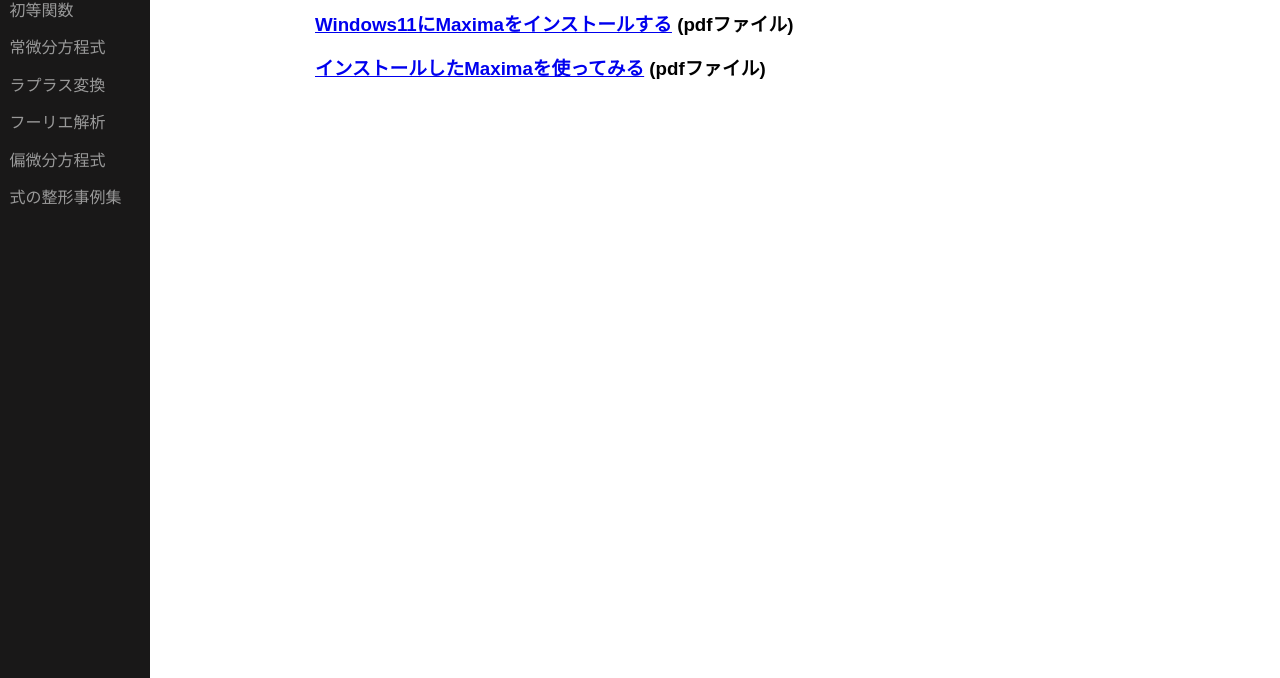
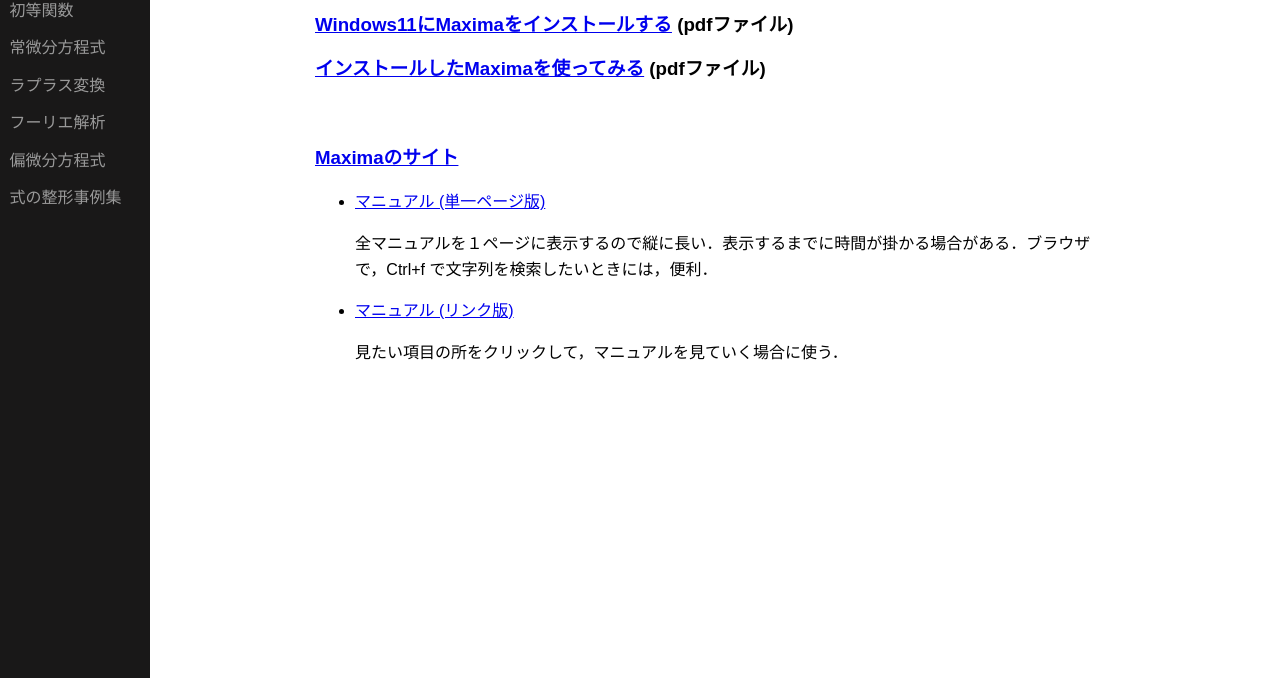
Before and after one commit to Hideo-Taniguchi/how-to-use-maxima, a plain HTML site: page index.html in a window 1280 px wide. Shown: the part 122-800 px from the top of the page. Drawn offline with Linux system fonts and the light colour scheme.

Commit message:
Add files via upload

```diff
--- a/index.html
+++ b/index.html
@@ -31,6 +31,15 @@
             <h3><a href="./Install/install20261116.pdf" target="_blank">Windows11にMaximaをインストールする</a> (pdfファイル)</h3>
             <h3><a href="./Install/try_using20261116.pdf" target="_blank">インストールしたMaximaを使ってみる</a> (pdfファイル)</h3>
 
+            <br>
+            <h3><a href="https://maxima.sourceforge.io/" target="_blank">Maximaのサイト</a></h3>
+            <ul>
+                <li><a href="https://maxima.sourceforge.io/docs/manual/maxima_singlepage.html" target="_blank">マニュアル (単一ページ版)</a></li>
+                <p>全マニュアルを１ページに表示するので縦に長い．表示するまでに時間が掛かる場合がある．ブラウザで，Ctrl+f で文字列を検索したいときには，便利．</p>
+                <li><a href="https://maxima.sourceforge.io/docs/manual/index.html" target="_blank">マニュアル (リンク版)</a></li>
+                <p>見たい項目の所をクリックして，マニュアルを見ていく場合に使う．</p>
+            </ul>
+
         </div>
     </div>
 </div>
```
Also changed, not shown: Elementary_Function.html (+3 -2 lines), begining.html (+2 -2 lines).
